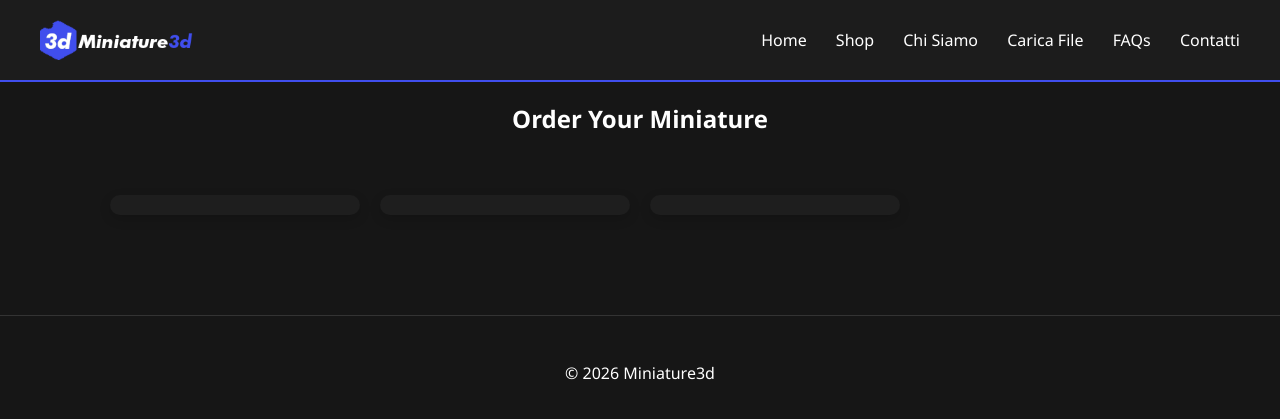
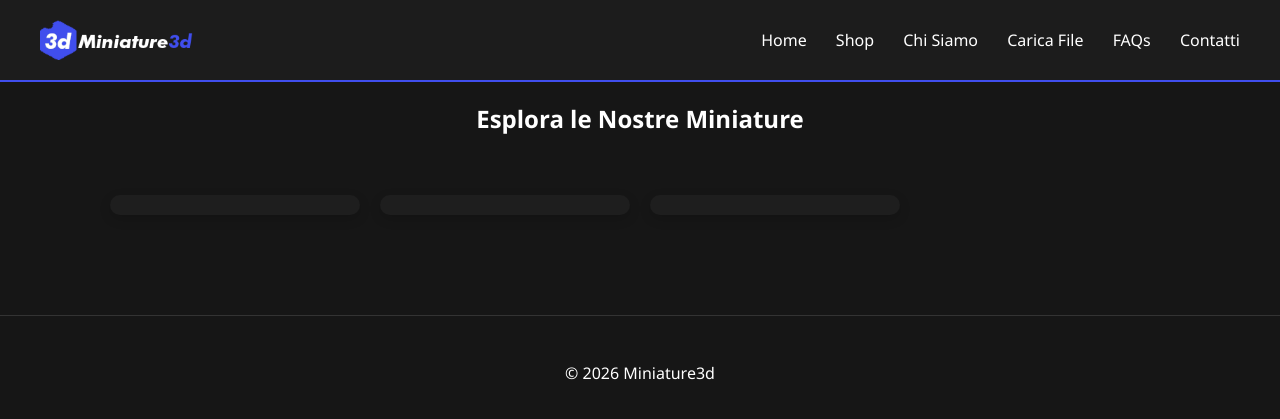
Before and after one commit to urcaminiature/miniature3d-it-website, a Jekyll site: the page built from products.html, in a window 1280 px wide. Shown: the top 419 px of the page. Built offline with Jekyll 4.4.1, drawn with Linux system fonts in a browser that asks for light colours; a script that is not in the unit is left out.

Commit message:
Update products.html

```diff
--- a/products.html
+++ b/products.html
@@ -4,7 +4,7 @@ title: Explore Products
 ---
 
 <section class="title">
-  <h1>Order Your Miniature</h1>
+  <h1>Esplora le Nostre Miniature</h1>
 </section>
 <section class="explore-products">
 
```
